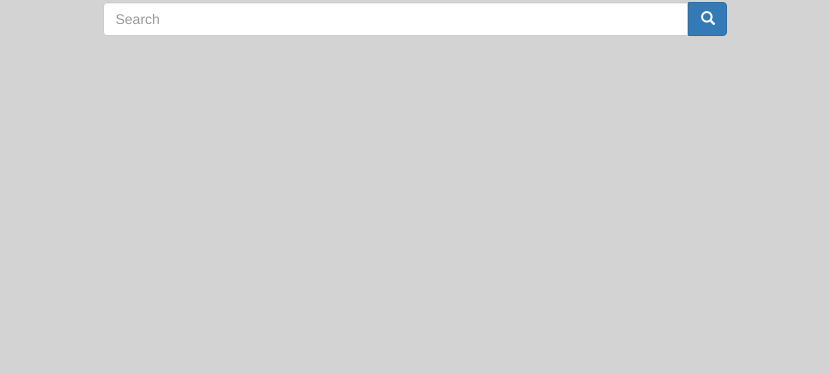
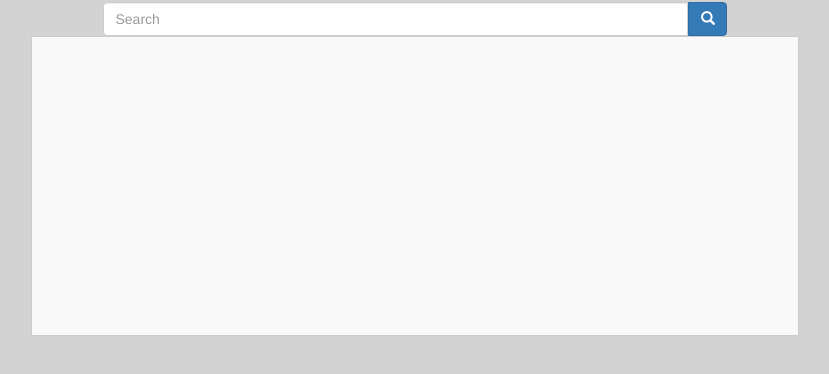
Before and after one commit to vishnu-arava/PythonApp, a Flask app: page /page1 in a window 1280 px wide. Shown: the part 58-432 px from the top of the page, without its empty margins (225-1054 px from the left). Run offline with Flask 3, Linux system fonts and the light colour scheme; data that the repository does not hold is empty; parts of the project's set-up code (start-up, migrations or seed data) failed here and were passed over; some libraries are stand-ins or nearby versions.

Commit message:
Upgrading the weather ui

```diff
--- a/Source/WeatherApp/flask_auth/routes.py
+++ b/Source/WeatherApp/flask_auth/routes.py
@@ -108,6 +108,7 @@ def logout():
 def weather():
     app.logger.info('Loading the weather search page')
     api_key = '48a90ac42caa09f90dcaeee4096b9e53'
+
     if request.method == 'POST':
         city = request.form['city']
     else:
@@ -117,6 +118,8 @@ def weather():
     else:
         app.logger.info(f'The city : {city} was given for the search')
     try:
+
+
         source = urllib.request.urlopen('http://api.openweathermap.org/data/2.5/weather?q=' + city + '&appid='+api_key).read()
     except:
         return render_template('page1.html',data = {
@@ -133,6 +136,7 @@ def weather():
     list_of_data = json.loads(source)
 
     # data for variable list_of_data
+
     print(list_of_data)
     data = {
         "country_code": str(list_of_data['sys']['country']),
--- a/Source/WeatherApp/flask_auth/static/styles.css
+++ b/Source/WeatherApp/flask_auth/static/styles.css
@@ -180,3 +180,15 @@ p.right-aligned {
 .grid-item.item2 {
     background-color: #2ecc71;
 }
+
+.weather_data_print {
+    width: 60%;
+    height: 300px; /* Adjust the height as needed */
+    margin: 0 auto;
+    padding: 20px;
+    border: 1px solid #ccc;
+    background-color: #f9f9f9;
+    box-sizing: border-box;
+    display: flex;
+    flex-direction: column;
+}
--- a/Source/WeatherApp/flask_auth/templates/page1.html
+++ b/Source/WeatherApp/flask_auth/templates/page1.html
@@ -42,7 +42,10 @@
         </div>
       </div>
     </form>
+
   </center>
+     <div class="weather_data_print">
+     </div>
   <div class="row">
     {% if data.country_code and data.coordinate and data.temp and data.pressure and data.humidity %}
     <div class="col-md-6 col-md-offset-3">
--- a/Source/WeatherApp/run.py
+++ b/Source/WeatherApp/run.py
@@ -57,7 +57,7 @@ if __name__ == '__main__':
         subprocess.check_call([sys.executable, '-m', 'pip', 'install', 'pipreqs'])
         subprocess.run(['pipreqs', os.path.abspath(os.getcwd())])
 
-        subprocess.check_call(['apt-get', 'install', '-y', 'libmysqlclient-dev'])
+        subprocess.check_call(['pip', 'install', 'mysqlclient'])
 
         # Upgrade pip
         subprocess.check_call(['powershell', f'{sys.executable} -m pip install --upgrade pip'], shell=True)
```
Also changed, not shown: Source/WeatherApp/requirements.txt (deleted, +0 -9 lines).
